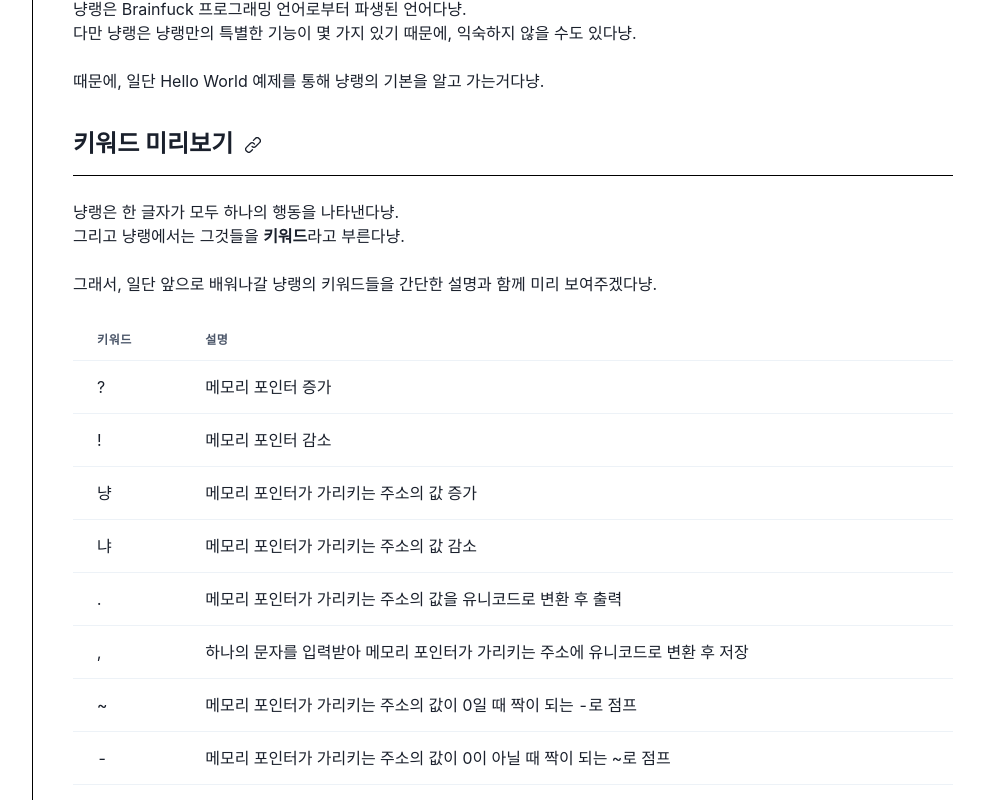
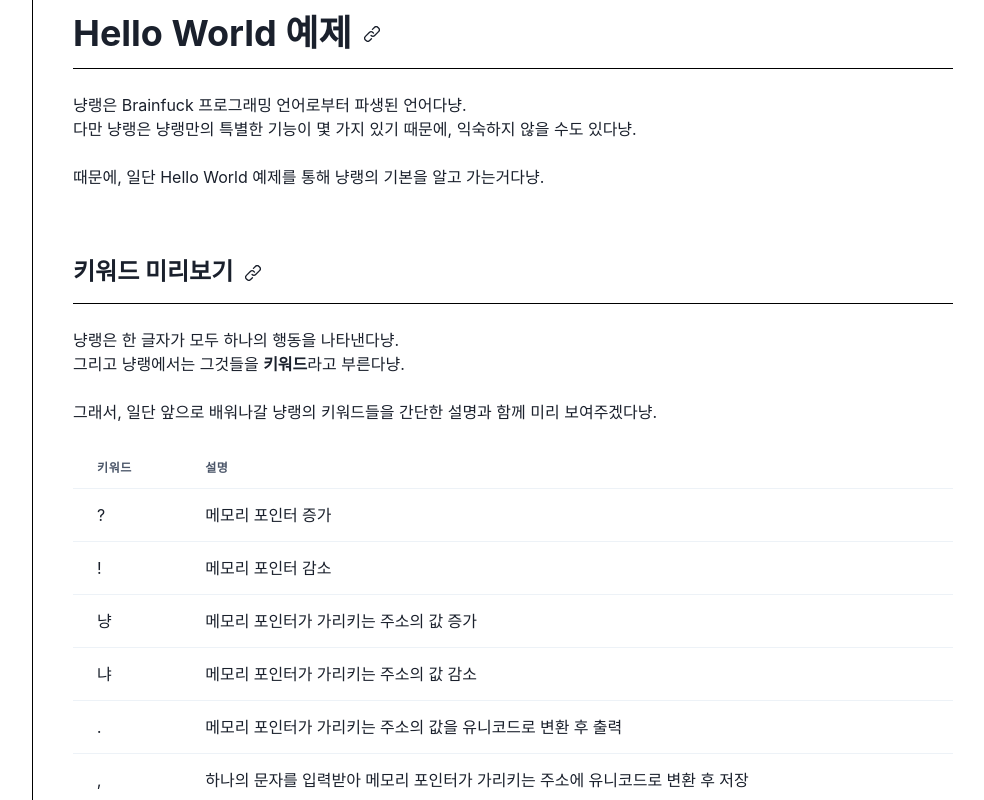
Before and after one commit to Nyanlang/nyanlang-web, a Next.js app: page /docs/getting-started in a window 1280 px wide. Shown: the part 860-1660 px from the top of the page, without its empty margins (287-1271 px from the left). Built offline with nearby package versions, Linux system fonts and the light colour scheme.

Commit message:
Add extra margin in docs component

```diff
--- a/components/docs-component.tsx
+++ b/components/docs-component.tsx
@@ -20,7 +20,7 @@ import {useRouter} from "next/router";
 export function H1(props: { id?: string, children: any }) {
     let router = useRouter();
 
-    return <Heading id={props.id} as={"h1"} fontSize={"4xl"} borderBottom={"1px solid black"} pb={3} mb={3} mt={8} display={"flex"} flexDirection={"row"} alignItems={"center"}>
+    return <Heading id={props.id} as={"h1"} fontSize={"4xl"} borderBottom={"1px solid black"} pb={3} mb={3} mt={16} display={"flex"} flexDirection={"row"} alignItems={"center"}>
         {props.children}<IconButton aria-label={"Copy link"} icon={<LinkIcon />} size={"md"} variant={"ghost"} onClick={async () => {await navigator.clipboard.writeText("https://nyan.sserve.work"+router.route+"#"+props.id)}} zIndex={2} />
     </Heading>
 }
@@ -28,7 +28,7 @@ export function H1(props: { id?: string, children: any }) {
 export function H2(props: { id?: string, children: any }) {
     let router = useRouter();
 
-    return <Heading id={props.id} as={"h2"} fontSize={"2xl"} borderBottom={"1px solid black"} pb={2.5} mb={2.5} mt={8} display={"flex"} flexDirection={"row"} alignItems={"center"}>
+    return <Heading id={props.id} as={"h2"} fontSize={"2xl"} borderBottom={"1px solid black"} pb={2.5} mb={2.5} mt={16} display={"flex"} flexDirection={"row"} alignItems={"center"}>
         {props.children}<IconButton aria-label={"Copy link"} icon={<LinkIcon />} size={"md"} variant={"ghost"} onClick={async () => {await navigator.clipboard.writeText("https://nyan.sserve.work"+router.route+"#"+props.id)}} zIndex={2} />
     </Heading>
 }
@@ -36,7 +36,7 @@ export function H2(props: { id?: string, children: any }) {
 export function H3(props: { id?: string, children: any }) {
     let router = useRouter();
 
-    return <Heading id={props.id} as={"h3"} fontSize={"xl"} borderBottom={"1px solid black"} pb={1} mb={1} mt={8} display={"flex"} flexDirection={"row"} alignItems={"center"}>
+    return <Heading id={props.id} as={"h3"} fontSize={"xl"} borderBottom={"1px solid black"} pb={1} mb={1} mt={16} display={"flex"} flexDirection={"row"} alignItems={"center"}>
         {props.children}<IconButton aria-label={"Copy link"} icon={<LinkIcon />} size={"sm"} variant={"ghost"} onClick={async () => {await navigator.clipboard.writeText("https://nyan.sserve.work"+router.route+"#"+props.id)}} zIndex={2} />
     </Heading>
 }
@@ -70,7 +70,7 @@ export function OutCode(props: { children: any }) {
 }
 
 export function MyTable(props: { caption?: string, head: Array<string|{name:string,isNumeric?:boolean}>, body: Array<Array<string|number>> }) {
-    return <TableContainer>
+    return <TableContainer mb={"40px"}>
         <Table variant={"simple"}>
             {
                 props.caption && <TableCaption>{props.caption}</TableCaption>
```
